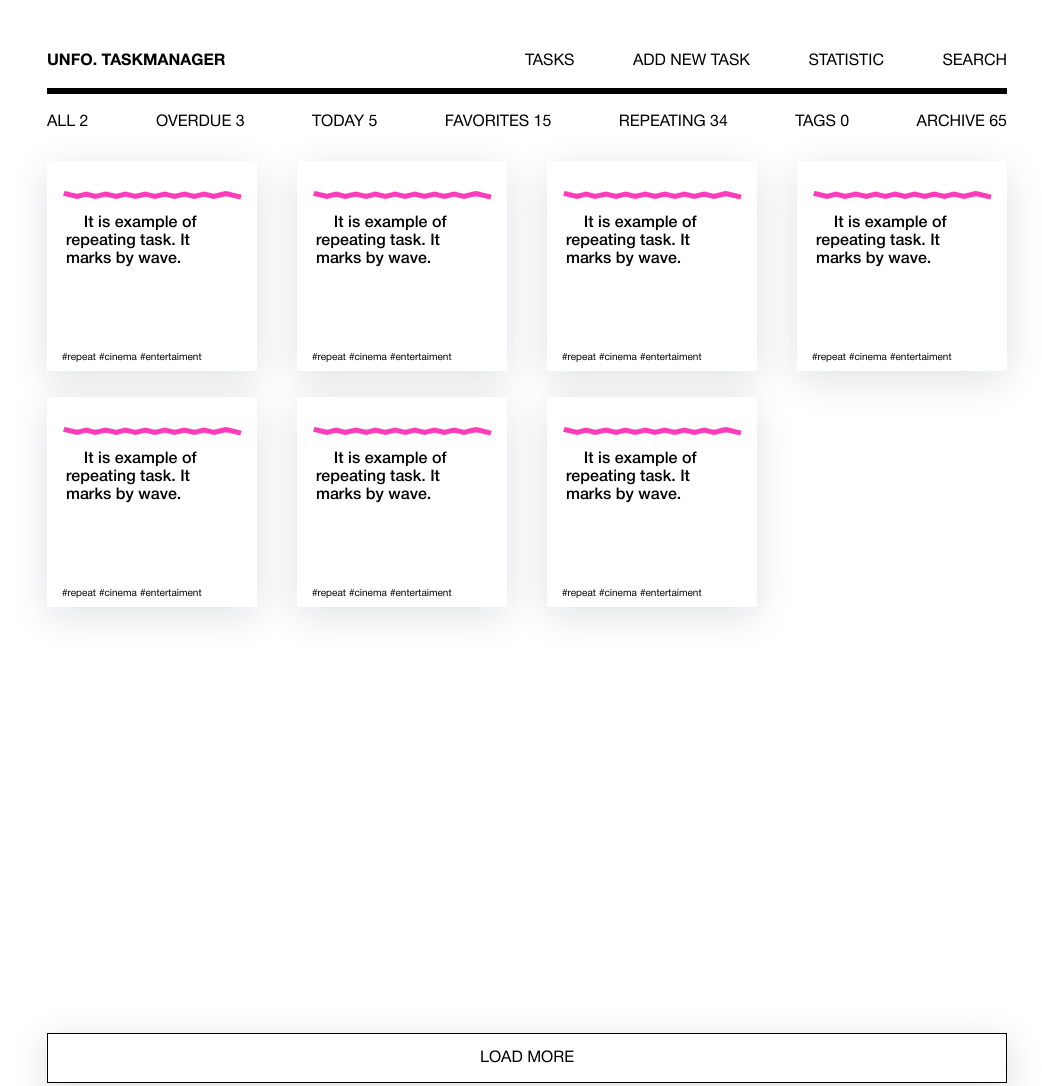
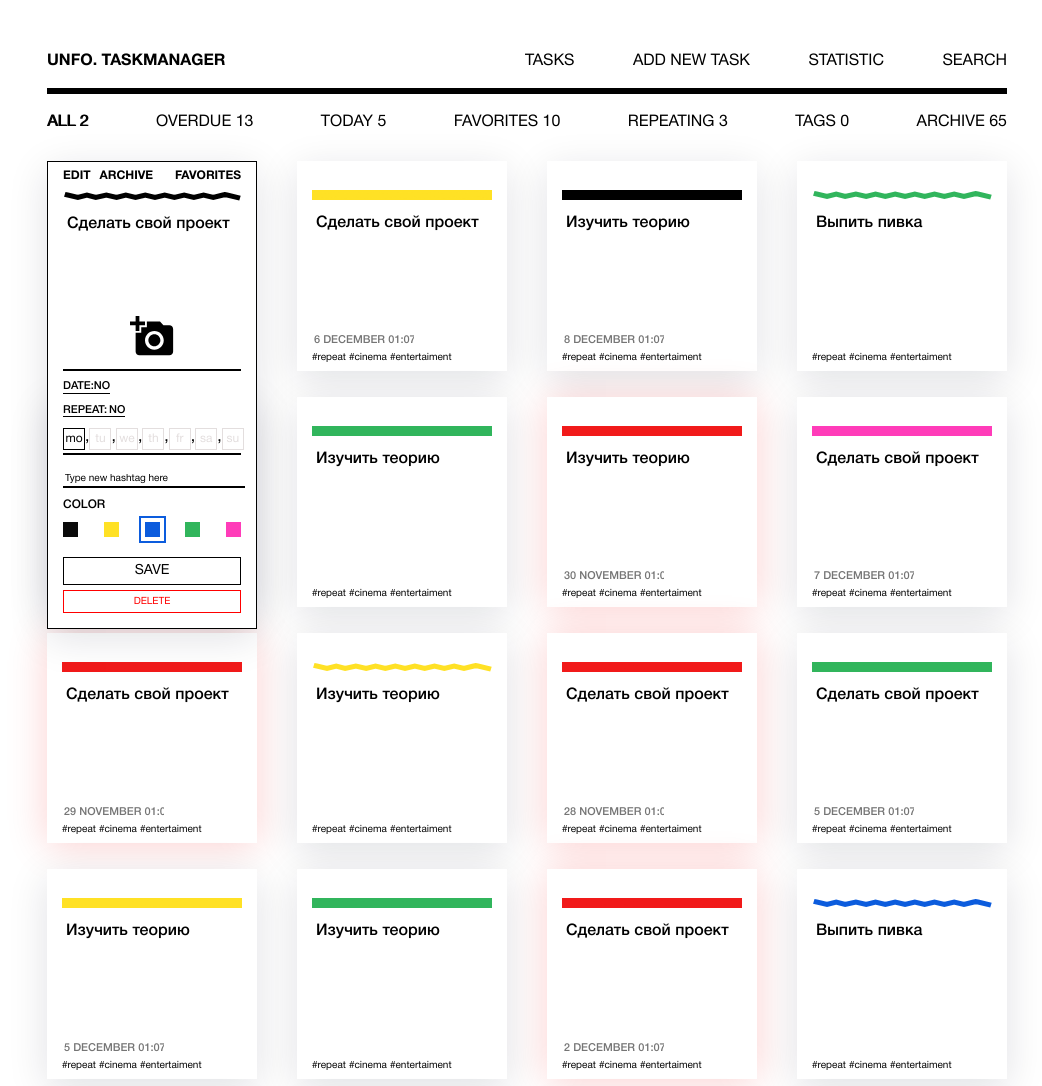
Before and after one commit to Genexys/39390-taskmanager-8, a website built with webpack: page public/index.html in a window 1280 px wide. Shown: the top 1086 px of the page, without its empty margins (113-1155 px from the left). Built offline with nearby package versions, Linux system fonts and the light colour scheme.

Commit message:
added mocks object for task

```diff
--- a/src/components/cardTask.js
+++ b/src/components/cardTask.js
@@ -1,18 +1,37 @@
-export const createCardTemplate = () => {
+import {MONTH_NAMES} from "../const";
+import {formatTime} from "../mock/utils";
+
+export const createTaskTemplate = (task) => {
+  const {description, dueDate, color, isArchive, isFavorite, repeatingDays} = task;
+
+  const isExpired = dueDate instanceof Date && dueDate < Date.now();
+  const isDateShowing = !!dueDate;
+
+  const isRepeatingTask = Object.values(repeatingDays).some(Boolean);
+
+  const date = isDateShowing ? `${dueDate.getDate()} ${MONTH_NAMES[dueDate.getMonth()]}` : ``;
+  const time = isDateShowing ? formatTime(dueDate) : ``;
+
+  const repeatClass = isRepeatingTask ? `card--repeat` : ``;
+  const deadlineClass = isExpired ? `card--deadline` : ``;
+
+  const archiveButtonInactiveClass = isArchive ? `` : `card__btn--disabled`;
+  const favoriteButtonInactiveClass = isFavorite ? `` : `card__btn--disabled`;
+
   return `
-    <article class="card card--pink card--repeat">
+    <article class="card card--${color} ${repeatClass} ${deadlineClass}">
       <form class="card__form" method="get">
         <div class="card__inner">
           <div class="card__control">
             <button type="button" class="card__btn card__btn--edit">
               edit
             </button>
-            <button type="button" class="card__btn card__btn--archive">
+            <button type="button" class="card__btn card__btn--archive ${archiveButtonInactiveClass}">
               archive
             </button>
             <button
               type="button"
-              class="card__btn card__btn--favorites card__btn--disabled"
+              class="card__btn card__btn--favorites ${favoriteButtonInactiveClass}"
             >
               favorites
             </button>
@@ -30,8 +49,8 @@ export const createCardTemplate = () => {
                 class="card__text"
                 placeholder="Start typing your text here..."
                 name="text"
-              >
-    It is example of repeating task. It marks by wave.</textarea
+              >${description}
+              </textarea
               >
             </label>
           </div>
@@ -43,25 +62,16 @@ export const createCardTemplate = () => {
                   date: <span class="card__date-status">no</span>
                 </button>
 
-                <fieldset class="card__date-deadline" disabled>
+                ${isDateShowing ? `<fieldset class="card__date-deadline">
                         <label class="card__input-deadline-wrap">
                           <input
                             class="card__date"
                             type="text"
-                      placeholder="23 September"
+                            placeholder="${date} ${time}"
                             name="date"
                           />
                         </label>
-                  <label class="card__input-deadline-wrap">
-                    <input
-                      class="card__time"
-                      type="text"
-                      placeholder="11:15 PM"
-                      name="time"
-                    />
-                  </label>
-                </fieldset>
-
+                      </fieldset>` : ``}
                 <button class="card__repeat-toggle" type="button">
                   repeat:<span class="card__repeat-status">no</span>
                 </button>
--- /dev/null
+++ b/src/components/cardTaskEdit.js
@@ -0,0 +1,175 @@
+import {COLORS, DAYS, MONTH_NAMES} from "../const";
+import {formatTime} from "../mock/utils";
+
+const createColorsMarkup = (colors, currentColor) => {
+  return colors
+    .map((color, index) => {
+      return (
+        `<input
+            type="radio"
+            id="color-${color}-${index}"
+            class="card__color-input card__color-input--${color} visually-hidden"
+            name="color"
+            value="${color}"
+            ${currentColor === color ? `checked` : ``}
+          />
+          <label
+            for="color-${color}-${index}"
+            class="card__color card__color--${color}"
+            >${color}</label
+          >`
+      );
+    }).join(`\n`);
+};
+
+const createRepeatingDaysMarkup = (days, repeatingDays) => {
+  return days
+    .map((day, index) => {
+      const isChecked = repeatingDays[day];
+
+      return (
+        `<input
+            class="visually-hidden card__repeat-day-input"
+            type="checkbox"
+            id="repeat-${day}-${index}"
+            name="repeat"
+            value="${day}"
+            ${isChecked ? `checked` : ``}
+          />
+          <label class="card__repeat-day" for="repeat-${day}-${index}"
+            >${day}</label
+          >
+        `
+      );
+    });
+};
+
+export const createTaskEditTemplate = (task) => {
+  const {description, dueDate, repeatingDays, color} = task;
+
+  const isExpired = dueDate instanceof Date && dueDate < Date.now();
+  const isDateShowing = !!dueDate;
+
+  const isRepeatingTask = Object.values(repeatingDays).some(Boolean);
+
+  const date = isDateShowing ? `${dueDate.getDate()} ${MONTH_NAMES[dueDate.getMonth()]}` : ``;
+  const time = isDateShowing ? formatTime(dueDate) : ``;
+
+  const repeatClass = isRepeatingTask ? `card--repeat` : ``;
+  const deadlineClass = isExpired ? `card--deadline` : ``;
+
+  const colorsMarkup = createColorsMarkup(COLORS, color);
+  const repeatingDaysMarkup = createRepeatingDaysMarkup(DAYS, repeatingDays);
+
+  return (
+    `
+    <article class="card card--edit card--${color} ${repeatClass} ${deadlineClass}">
+      <form class="card__form" method="get">
+        <div class="card__inner">
+          <div class="card__control">
+            <button type="button" class="card__btn card__btn--edit">
+              edit
+            </button>
+            <button type="button" class="card__btn card__btn--archive">
+              archive
+            </button>
+            <button
+              type="button"
+              class="card__btn card__btn--favorites"
+            >
+              favorites
+            </button>
+          </div>
+
+          <div class="card__color-bar">
+            <svg width="100%" height="10">
+              <use xlink:href="#wave"></use>
+            </svg>
+          </div>
+
+          <div class="card__textarea-wrap">
+            <label>
+              <textarea
+                class="card__text"
+                placeholder="Start typing your text here..."
+                name="text"
+              >${description}
+              </textarea
+              >
+            </label>
+          </div>
+
+          <div class="card__settings">
+            <div class="card__details">
+              <div class="card__dates">
+                <button class="card__date-deadline-toggle" type="button">
+                  date: <span class="card__date-status">${isDateShowing ? `yes` : `no`}</span>
+                </button>
+
+                ${isDateShowing ? `<fieldset class="card__date-deadline">
+                  <label class="card__input-deadline-wrap">
+                    <input
+                      class="card__date"
+                      type="text"
+                      placeholder="${date} ${time}"
+                      name="date"
+                    />
+                  </label>
+                </fieldset>` : ``}
+
+                <button class="card__repeat-toggle" type="button">
+                  repeat:<span class="card__repeat-status">no</span>
+                </button>
+
+                <fieldset class="card__repeat-days">
+                  <div class="card__repeat-days-inner">
+                    ${repeatingDaysMarkup}
+                  </div>
+                </fieldset>
+              </div>
+
+              <div class="card__hashtag">
+                <div class="card__hashtag-list"></div>
+
+                <label>
+                  <input
+                    type="text"
+                    class="card__hashtag-input"
+                    name="hashtag-input"
+                    placeholder="Type new hashtag here"
+                  />
+                </label>
+              </div>
+            </div>
+
+            <label class="card__img-wrap card__img-wrap--empty">
+              <input
+                type="file"
+                class="card__img-input visually-hidden"
+                name="img"
+              />
+              <img
+                src="img/add-photo.svg"
+                alt="task picture"
+                class="card__img"
+              />
+            </label>
+
+            <div class="card__colors-inner">
+              <h3 class="card__colors-title">Color</h3>
+              <div class="card__colors-wrap">
+                ${colorsMarkup}
+              </div>
+            </div>
+          </div>
+
+          <div class="card__status-btns">
+            <button class="card__save" type="submit">save</button>
+            <button class="card__delete" type="button">delete</button>
+          </div>
+        </div>
+      </form>
+    </article>
+  `
+  );
+};
--- a/src/components/filter.js
+++ b/src/components/filter.js
@@ -1,4 +1,4 @@
-export const createFilterTemplate = (caption, amount, isChecked = false) => {
+export const createFilterTemplate = (caption, count, isChecked = false) => {
   return `
     <input
         type="radio"
@@ -8,7 +8,7 @@ export const createFilterTemplate = (caption, amount, isChecked = false) => {
         ${isChecked ? `checked` : ``}
       />
       <label for="filter__${caption.toLowerCase()}" class="filter__label">
-      ${caption} <span class="filter__${caption.toLowerCase()}-count">${amount}</span></label
+      ${caption} <span class="filter__${caption.toLowerCase()}-count">${count}</span></label
       >
   `;
 };
--- /dev/null
+++ b/src/const.js
@@ -0,0 +1,24 @@
+export const MONTH_NAMES = [
+  `January`,
+  `February`,
+  `March`,
+  `April`,
+  `May`,
+  `June`,
+  `July`,
+  `August`,
+  `September`,
+  `October`,
+  `November`,
+  `December`
+];
+
+export const DAYS = [`mo`, `tu`, `we`, `th`, `fr`, `sa`, `su`];
+
+export const COLORS = [
+  `black`,
+  `yellow`,
+  `blue`,
+  `green`,
+  `pink`
+];
--- a/src/main.js
+++ b/src/main.js
@@ -1,8 +1,15 @@
-import {createCardTemplate} from "./components/cardTask";
+import {createTaskTemplate} from "./components/cardTask";
+import {createTaskEditTemplate} from "./components/cardTaskEdit";
 import {createFilterTemplate} from "./components/filter";
 import {createMenuTemplate} from "./components/menu";
 import {loadMore} from "./components/buttonLoadMore";
 import {search} from "./components/search";
+import {generateFilters} from "./mock/filter";
+import {generateTasks} from "./mock/task";
+
+const TASK_COUNT = 22;
+const SHOWING_COUNT_TASKS_COUNT_ON_START = 8;
+const SHOWING_COUNT_TASKS_COUNT_BY_BUTTON = 8;
 
 const filterContainer = document.querySelector(`.main__filter`);
 const searchContainer = document.querySelector(`.search`);
@@ -10,8 +17,11 @@ const board = document.querySelector(`.board`);
 const boardTasks = document.querySelector(`.board__tasks`);
 const menu = document.querySelector(`.control__btn-wrap`);
 
+const filters = generateFilters();
+const tasks = generateTasks(TASK_COUNT);
+
 const createTaskCards = function (countTask) {
-  boardTasks.insertAdjacentHTML(`beforeend`, createCardTemplate());
+  boardTasks.insertAdjacentHTML(`beforeend`, createTaskTemplate());
 
   if (countTask > 1) {
     createTaskCards(countTask - 1);
@@ -25,29 +35,38 @@ menu.insertAdjacentHTML(`beforeend`, createMenuTemplate(`SEARCH`));
 
 searchContainer.insertAdjacentHTML(`beforeend`, search());
 
-filterContainer.insertAdjacentHTML(`beforeend`, createFilterTemplate(`All`, 2));
-filterContainer.insertAdjacentHTML(`beforeend`, createFilterTemplate(`OVERDUE`, 3));
-filterContainer.insertAdjacentHTML(`beforeend`, createFilterTemplate(`TODAY`, 5));
-filterContainer.insertAdjacentHTML(`beforeend`, createFilterTemplate(`FAVORITES`, 15));
-filterContainer.insertAdjacentHTML(`beforeend`, createFilterTemplate(`REPEATING`, 34));
-filterContainer.insertAdjacentHTML(`beforeend`, createFilterTemplate(`TAGS`, 0));
-filterContainer.insertAdjacentHTML(`beforeend`, createFilterTemplate(`ARCHIVE`, 65));
+filters.map((it, i) => filterContainer.insertAdjacentHTML(`beforeend`, createFilterTemplate(it.name, it.count, i === 0)));
 
-boardTasks.insertAdjacentHTML(`beforeend`, createCardTemplate());
-boardTasks.insertAdjacentHTML(`beforeend`, createCardTemplate());
-boardTasks.insertAdjacentHTML(`beforeend`, createCardTemplate());
-boardTasks.insertAdjacentHTML(`beforeend`, createCardTemplate());
-boardTasks.insertAdjacentHTML(`beforeend`, createCardTemplate());
-boardTasks.insertAdjacentHTML(`beforeend`, createCardTemplate());
-boardTasks.insertAdjacentHTML(`beforeend`, createCardTemplate());
+let showingTasksCount = SHOWING_COUNT_TASKS_COUNT_ON_START;
+
+tasks.forEach((task, i) => {
+  if (i === 0) {
+    boardTasks.insertAdjacentHTML(`beforeend`, createTaskEditTemplate(task));
+  } else {
+    boardTasks.insertAdjacentHTML(`beforeend`, createTaskTemplate(task));
+  }
+});
 
 board.insertAdjacentHTML(`beforeend`, loadMore());
 
-const allFilter = document.querySelectorAll(`.filter__input`);
+const loadMoreBtn = board.querySelector(`.load-more`);
 
-for (const filter of allFilter) {
-  filter.addEventListener(`click`, function () {
-    boardTasks.innerHTML = ``;
-    createTaskCards(Math.floor(Math.random(10) * 10));
-  });
-}
+loadMoreBtn.addEventListener(`click`, () => {
+  const prevTasksCount = showingTasksCount;
+  showingTasksCount = showingTasksCount + SHOWING_COUNT_TASKS_COUNT_BY_BUTTON;
+
+  tasks.slice(prevTasksCount, showingTasksCount).forEach((task) => boardTasks.insertAdjacentHTML(`beforeend`, createTaskTemplate(task)));
+
+  if (showingTasksCount >= tasks.length) {
+    loadMoreBtn.remove();
+  }
+});
+
+// const allFilter = document.querySelectorAll(`.filter__input`);
+//
+// for (const filter of allFilter) {
+//   filter.addEventListener(`click`, function () {
+//     boardTasks.innerHTML = ``;
+//     // generateTasks(Math.floor(Math.random(10) * 10));
+//   });
+// }
--- /dev/null
+++ b/src/mock/filter.js
@@ -0,0 +1,34 @@
+const generateFilters = () => {
+  return [
+    {
+      name: `all`,
+      count: 2
+    },
+    {
+      name: `overdue`,
+      count: 13
+    },
+    {
+      name: `today`,
+      count: 5
+    },
+    {
+      name: `favorites`,
+      count: 10
+    },
+    {
+      name: `repeating`,
+      count: 3
+    },
+    {
+      name: `tags`,
+      count: 0
+    },
+    {
+      name: `archive`,
+      count: 65
+    },
+  ];
+};
+
+export {generateFilters};
--- /dev/null
+++ b/src/mock/task.js
@@ -0,0 +1,61 @@
+import {COLORS} from "../const";
+
+const DescriptionItems = [
+  `Изучить теорию`,
+  `Сделать свой проект`,
+  `Выпить пивка`
+];
+
+const DefaultRepeatingDays = {
+  "mo": false,
+  "tu": false,
+  "we": false,
+  "th": false,
+  "fr": false,
+  "sa": false,
+  "su": false,
+};
+
+const getRandomArrayItem = (array) => {
+  const randomIndex = getRandomIntegerNumber(0, array.length);
+  return array[randomIndex];
+};
+
+const getRandomIntegerNumber = (min, max) => {
+  return min + Math.floor(Math.random() * (max - min));
+};
+
+const getRandomDate = () => {
+  const targetDate = new Date();
+  const sign = Math.random() > 0.5 ? 1 : -1;
+  const diffValue = sign * getRandomIntegerNumber(0, 8);
+
+  targetDate.setDate(targetDate.getDate() + diffValue);
+
+  return targetDate;
+};
+
+const generateRepeatingDays = () => {
+  return Object.assign({}, DefaultRepeatingDays, {"mo": Math.random() > 0.5})
+};
+
+const generateTask = () => {
+  const dueDate = Math.random() > 0.5 ? null : getRandomDate();
+
+  return {
+    description: getRandomArrayItem(DescriptionItems),
+    dueDate,
+    repeatingDays: dueDate ? DefaultRepeatingDays : generateRepeatingDays(),
+    color: getRandomArrayItem(COLORS),
+    isArchive: Math.random() > 0.5,
+    isFavorite: Math.random() > 0.5,
+  };
+};
+
+const generateTasks = (count) => {
+  return new Array(count)
+    .fill(``)
+    .map(generateTask);
+};
+
+export {generateTask, generateTasks};
--- /dev/null
+++ b/src/mock/utils.js
@@ -0,0 +1,10 @@
+const castTimeFormat = (value) => {
+  return value < 10 ? `0${value}` : String(value);
+};
+
+export const formatTime = (date) => {
+  const hours = castTimeFormat(date.getHours() % 12);
+  const minutes = castTimeFormat(date.getMinutes());
+
+  return `${hours}:${minutes}`;
+};
```
Also changed, not shown: public/index.html (+1 -0 lines). Lines whose indentation alone changed are shown as unchanged.
